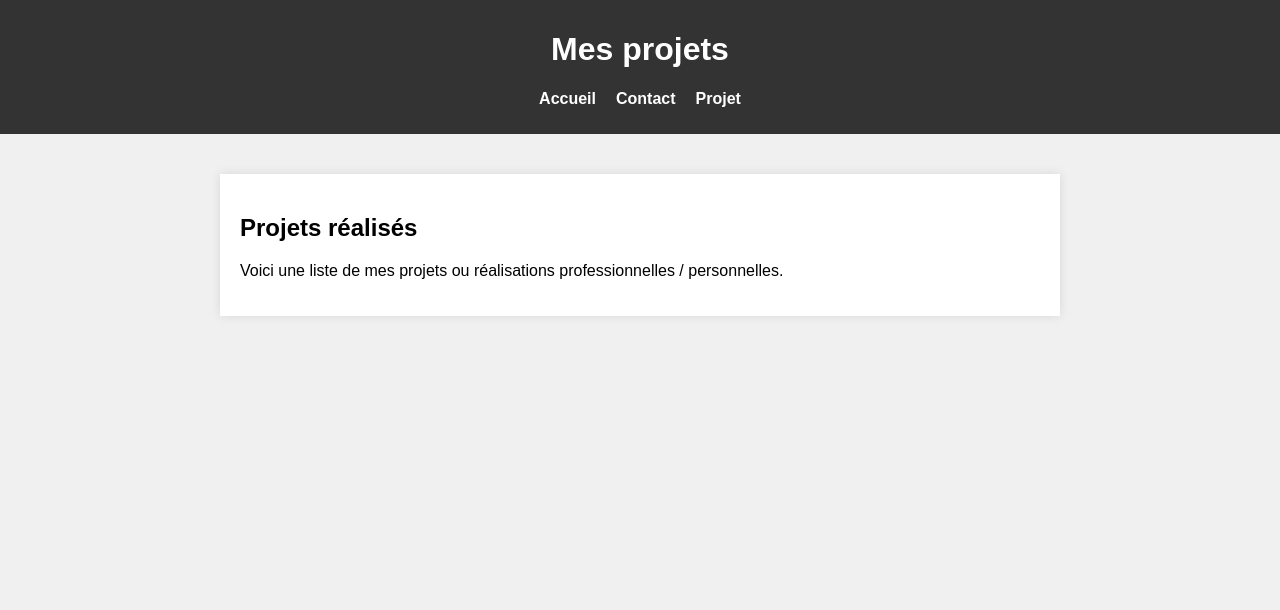
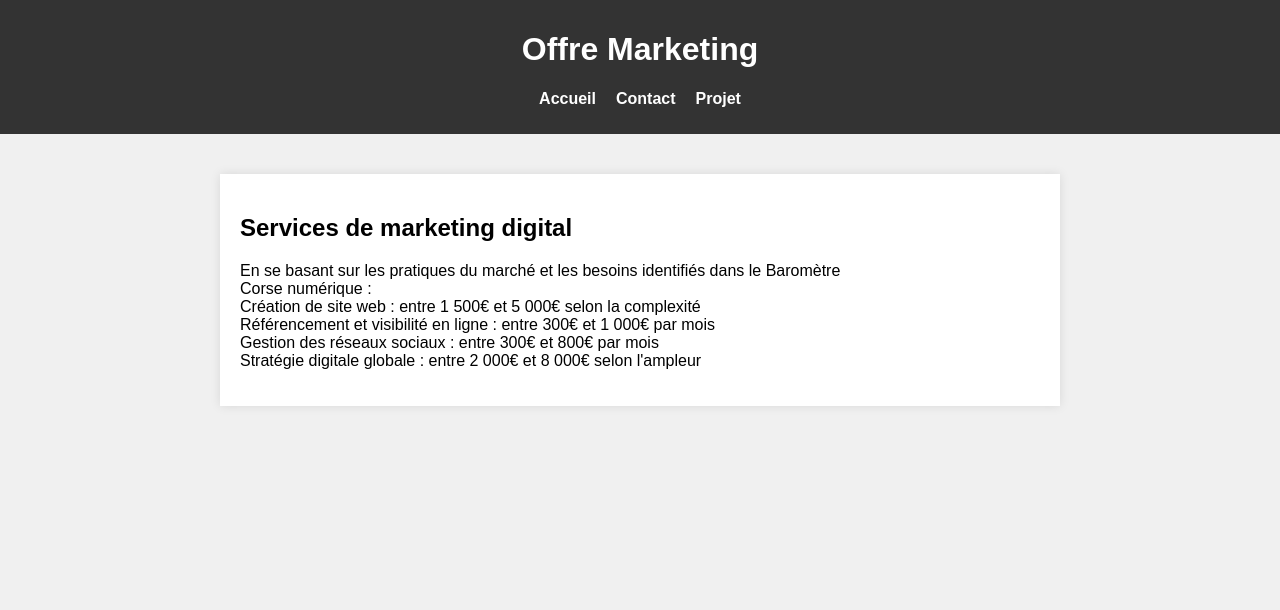
Before and after one commit to tyf13/site_TLJB, a Flask app: page /projet in a window 1280 px wide. Shown: the top 610 px of the page. Run offline with Flask 3, Linux system fonts and the light colour scheme.

Commit message:
Add files via upload

```diff
--- a/templates/projet.html
+++ b/templates/projet.html
@@ -2,13 +2,13 @@
 <html lang="fr">
 <head>
     <meta charset="UTF-8">
-    <title>Projet</title>
+    <title>Marketing-digital</title>
     <link rel="stylesheet" href="{{ url_for('static', filename='css/style.css') }}">
 </head>
 <body>
     <div class="page-container">
         <header>
-            <h1>Mes projets</h1>
+            <h1>Offre Marketing</h1>
             <nav>
                 <ul>
                     <li><a href="{{ url_for('home') }}">Accueil</a></li>
@@ -19,8 +19,15 @@
         </header>
         <main>
             <section>
-                <h2>Projets réalisés</h2>
-                <p>Voici une liste de mes projets ou réalisations professionnelles / personnelles.</p>
+                <h2>Services de marketing digital</h2>
+                <p>
+                  En se basant sur les pratiques du marché et les besoins identifiés dans le Baromètre <br>
+                  Corse numérique : <br>
+                  Création de site web : entre 1 500€ et 5 000€ selon la complexité <br>
+                  Référencement et visibilité en ligne : entre 300€ et 1 000€ par mois <br>
+                  Gestion des réseaux sociaux : entre 300€ et 800€ par mois <br>
+                  Stratégie digitale globale : entre 2 000€ et 8 000€ selon l'ampleur <br>
+                </p>
             </section>
         </main>
         <footer>
```
